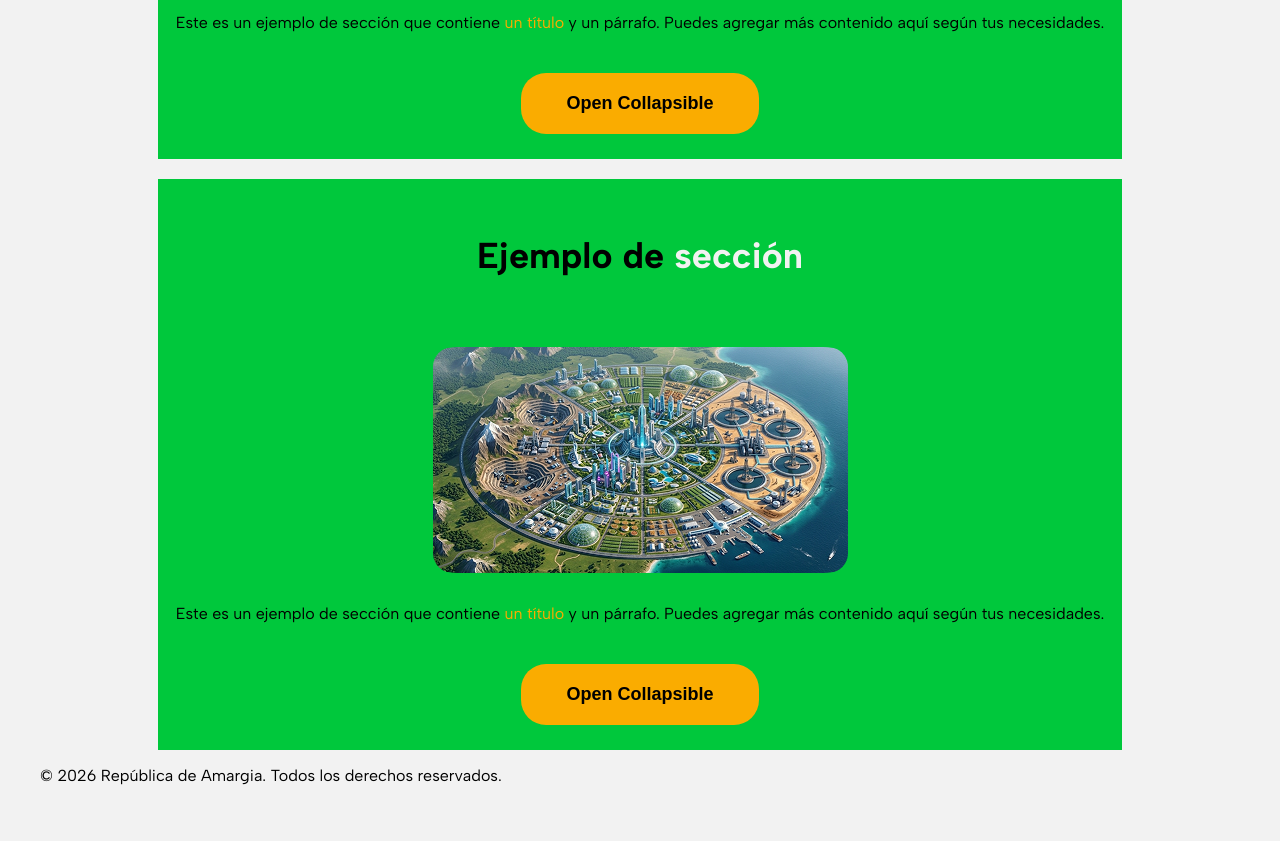
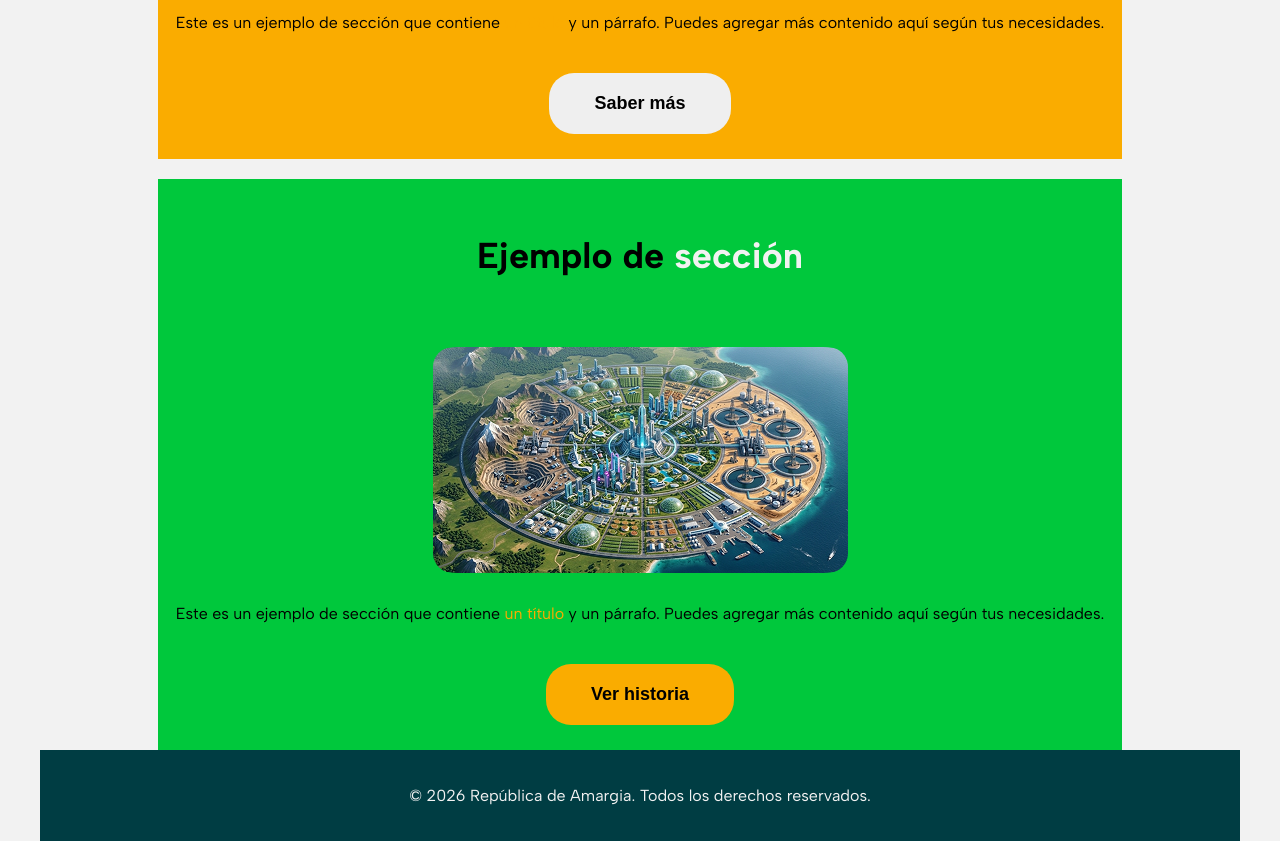
Before and after one commit to CamiloPiamba22/ImaginaryCountry, a plain HTML site: page index.html in a window 1280 px wide. Shown: the part 780-1621 px from the top of the page. Before the commit the page ends 1581 px from the top, so only its background shows below. Drawn offline with Linux system fonts and the light colour scheme.

Commit message:
fix: elements

```diff
--- a/index.css
+++ b/index.css
@@ -32,6 +32,20 @@
 margin-left: 18px;
 margin-right: 18px;
 
+}
+
+footer{
+    padding: 20px;
+    background: #003D43;
+    color: #F2F2F2;
+    max-width: 100%;
+    display: flex;
+    flex-direction: column;
+    align-items: center;
+    padding-left: 18px;
+    padding-right: 18px;
+    max-width: 100%;
+    box-sizing: border-box;
 }
 
 /* Título del header: texto verde claro, negrita, centrado verticalmente */
@@ -120,7 +134,7 @@
     padding-left: 18px;
     padding-right: 18px;
     max-width: 100%;
-    box-sizing: border-box
+    box-sizing: border-box;
 }
 
 .HistoryAndAnthem {
@@ -131,7 +145,7 @@
     padding-left: 18px;
     padding-right: 18px;
     max-width: 100%;
-    box-sizing: border-box
+    box-sizing: border-box;
 }
 
 /* Contenedor principal: flex columna, centrado, con separación entre elementos */
--- a/index.html
+++ b/index.html
@@ -33,7 +33,7 @@
                 <h1>En la <span class="yellow">República de Amargia</span> nos representa el progreso </h1>
 
                 <!-- Sección de ejemplo con fondo verde: muestra estructura típica de contenido -->
-                <section class="MeetAmargia bg-green">
+                <section class="MeetAmargia bg-yellow">
                     <h2>Conoce la <span class="light">República de Amargia</span></h2>
                     <img src="img/sectionExample/exampleImg.png" alt="description">
                     <p>Este es un ejemplo de sección que contiene <span class="yellow">un título</span> y un párrafo. Puedes agregar más contenido aquí según tus necesidades.</p>
@@ -59,7 +59,7 @@
 
 
                     <!-- Botón para expandir/colapsar la sección de contenido -->
-                    <button type="button" class="collapsible bg-yellow">Open Collapsible</button>
+                    <button type="button" class="collapsible bg-dark-green">Saber más</button>
 
 
                 </section>
@@ -91,7 +91,7 @@
 
 
                     <!-- Botón para expandir/colapsar la sección de contenido -->
-                    <button type="button" class="collapsible bg-yellow">Open Collapsible</button>
+                    <button type="button" class="collapsible bg-yellow">Ver historia</button>
 
 
                 </section>
@@ -104,6 +104,7 @@
 
         <footer>
             <p>© 2026 República de Amargia. Todos los derechos reservados.</p>
+        </footer>
     </div>
 
 </body>
```
